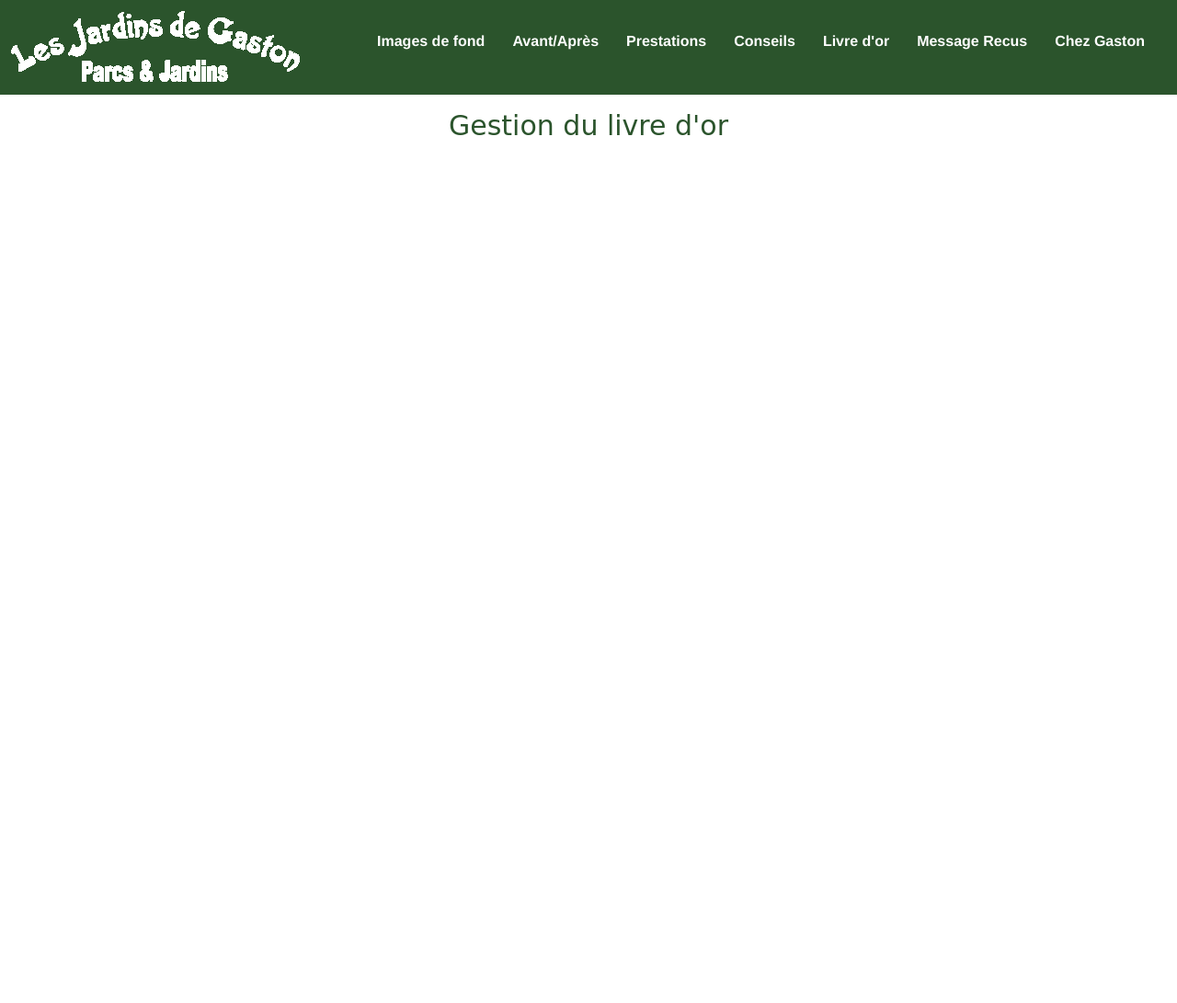
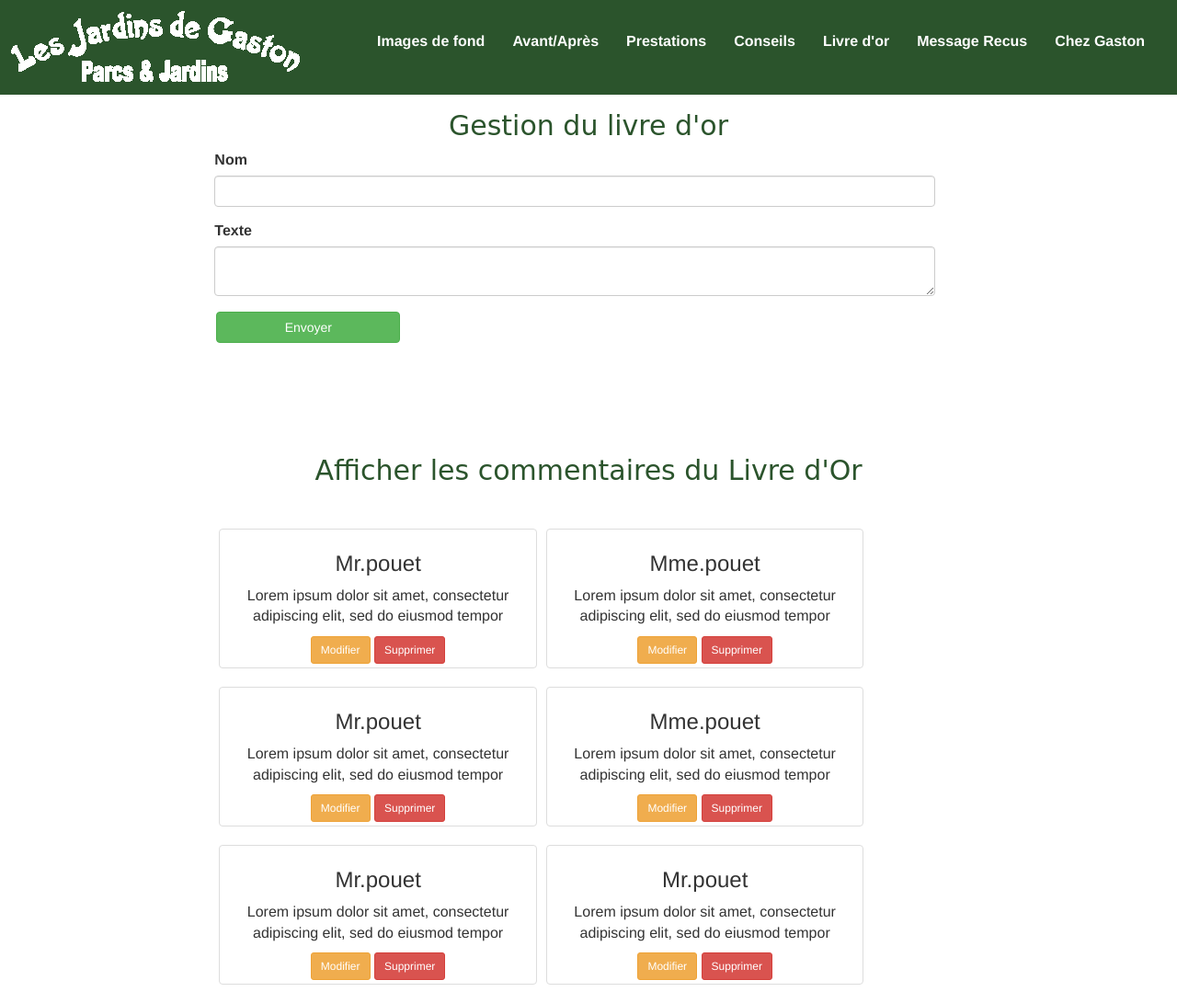
Before and after one commit to WildCodeSchool/orleans-0217-jardinsdegaston, a PHP site: page /admin/livredor.php in a window 1280 px wide. Shown: the whole page at 92% size. Before the commit the page ends 147 px from the top, so only its background shows below. Run offline with PHP 8.4, Linux system fonts and the light colour scheme; some web fonts are replaced.

Commit message:
livre dor admin

```diff
--- a/admin/livredor.php
+++ b/admin/livredor.php
@@ -1,3 +1,25 @@
+<?php // --- provisoire ---
+$test = [   '0' =>
+                    [   'Nom' => 'Mr.pouet',
+                    'Texte' => 'Lorem ipsum dolor sit amet, consectetur adipiscing elit, sed do eiusmod tempor'],
+            '1' =>
+                [   'Nom' => 'Mme.pouet',
+                    'Texte' => 'Lorem ipsum dolor sit amet, consectetur adipiscing elit, sed do eiusmod tempor'],
+            '2' =>
+                [   'Nom' => 'Mr.pouet',
+                    'Texte' => 'Lorem ipsum dolor sit amet, consectetur adipiscing elit, sed do eiusmod tempor'],
+            '3' =>
+                [   'Nom' => 'Mme.pouet',
+                    'Texte' => 'Lorem ipsum dolor sit amet, consectetur adipiscing elit, sed do eiusmod tempor'],
+            '4' =>
+                [   'Nom' => 'Mr.pouet',
+                    'Texte' => 'Lorem ipsum dolor sit amet, consectetur adipiscing elit, sed do eiusmod tempor'],
+            '5' =>
+                [   'Nom' => 'Mr.pouet',
+                    'Texte' => 'Lorem ipsum dolor sit amet, consectetur adipiscing elit, sed do eiusmod tempor']
+];
+
+?>
 
 <?php include 'header.php'; ?>
 <!-- le container-fluid est ouvert dans le header.php et ferme dans le footer.php -->
@@ -7,6 +29,52 @@
     </div>
 </div>
 
+<div class="row FormLdor col-xs-12">
+
+    <div class="col-lg-8 col-lg-offset-2 form">
+        <form name="ajout-Ldor" method="POST" action="ajout.php">
+
+            <div class="form-group">
+                <label for="Nom">Nom</label>
+                <input required ="required" class="form-control" type="text" id="Nom" name="Nom" />
+            </div>
+
+            <div class="form-group">
+                <label for="Texte">Texte</label>
+                <textarea required ="required" class="form-control" id="Texte" name="Texte"></textarea>
+            </div>
+
+            <input class="btn btn-success" type="submit" name="add" value="Envoyer">
+
+    </div>
+
+</div>
+
+<div class="row titre">
+    <div class="col-xs-12 text-center">
+        <h1>Afficher les commentaires du Livre d'Or</h1>
+    </div>
+</div>
+
+<div class="row ThumbLdor">
+    <div class="col-lg-10 col-lg-offset-2">
+        <?php
+        foreach ($test as $value) {
+
+            echo '<div class="col-lg-4 thumbnail text-center">
+            <h3>' . $value['Nom'] . '</h3>
+            <p>' . $value['Texte'] . '</p>
+            <a href = "" class="btn btn-warning btn-sm" role = "button" >Modifier</a > <a href = "" class="btn btn-danger btn-sm" role = "button" >Supprimer</a>
+        </div>';
+        }
+        ?>
+    </div>
+
+</div>
+
+
+
+
 
 <!-- le container-fluid est ouvert dans le header.php et ferme dans le footer.php -->
 <?php include 'footer.php'; ?>
--- a/css/admin.css
+++ b/css/admin.css
@@ -73,3 +73,11 @@ input.btn, label.btn {
     border-right: 2px solid white;
     */
 }
+/* --- galerie petites images ------------------------------------ */
+.thumbnail {
+    margin-left: 10px;
+}
+
+.ThumbLdor {
+    margin-top: 3%;
+}
```
